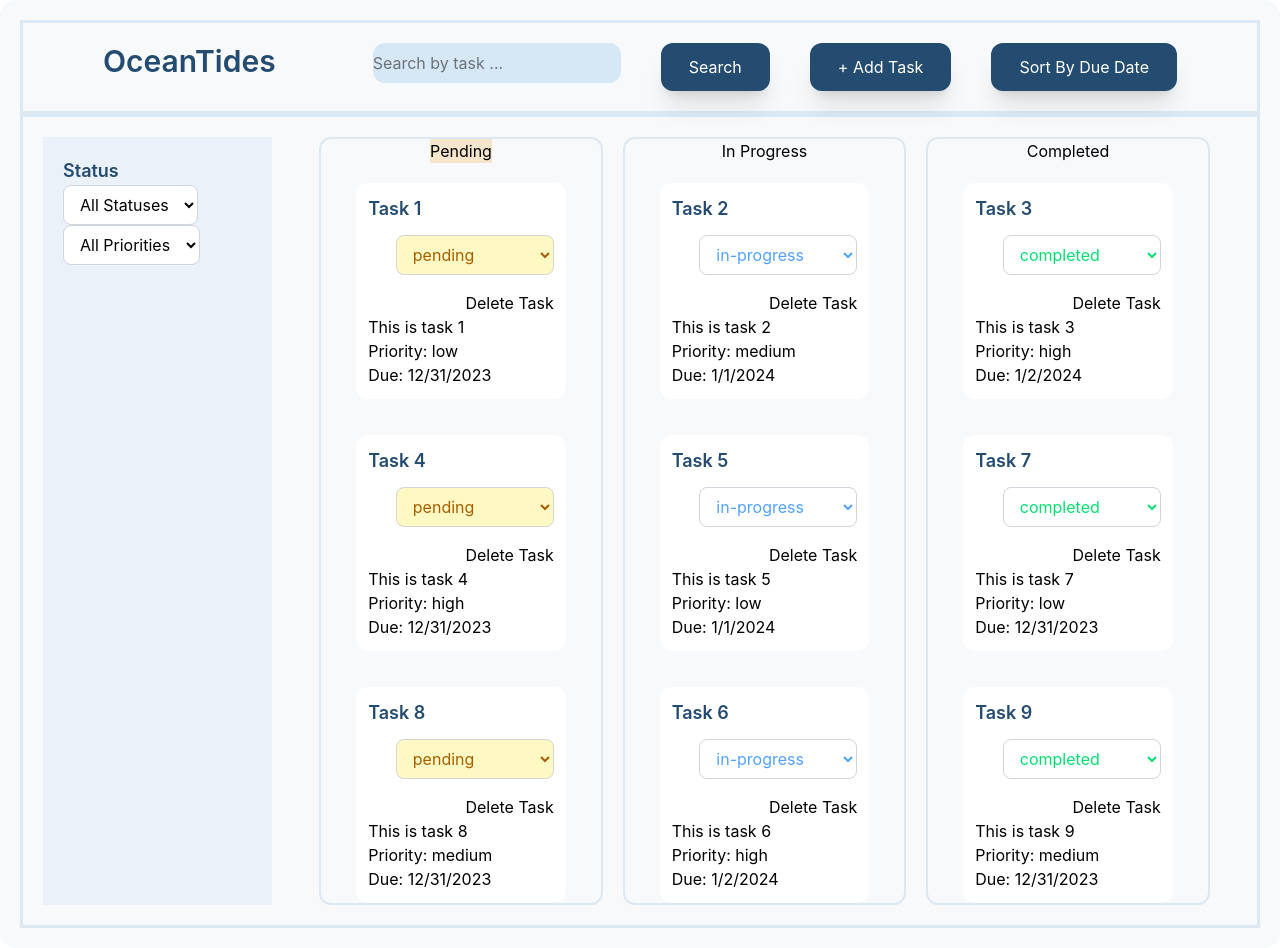
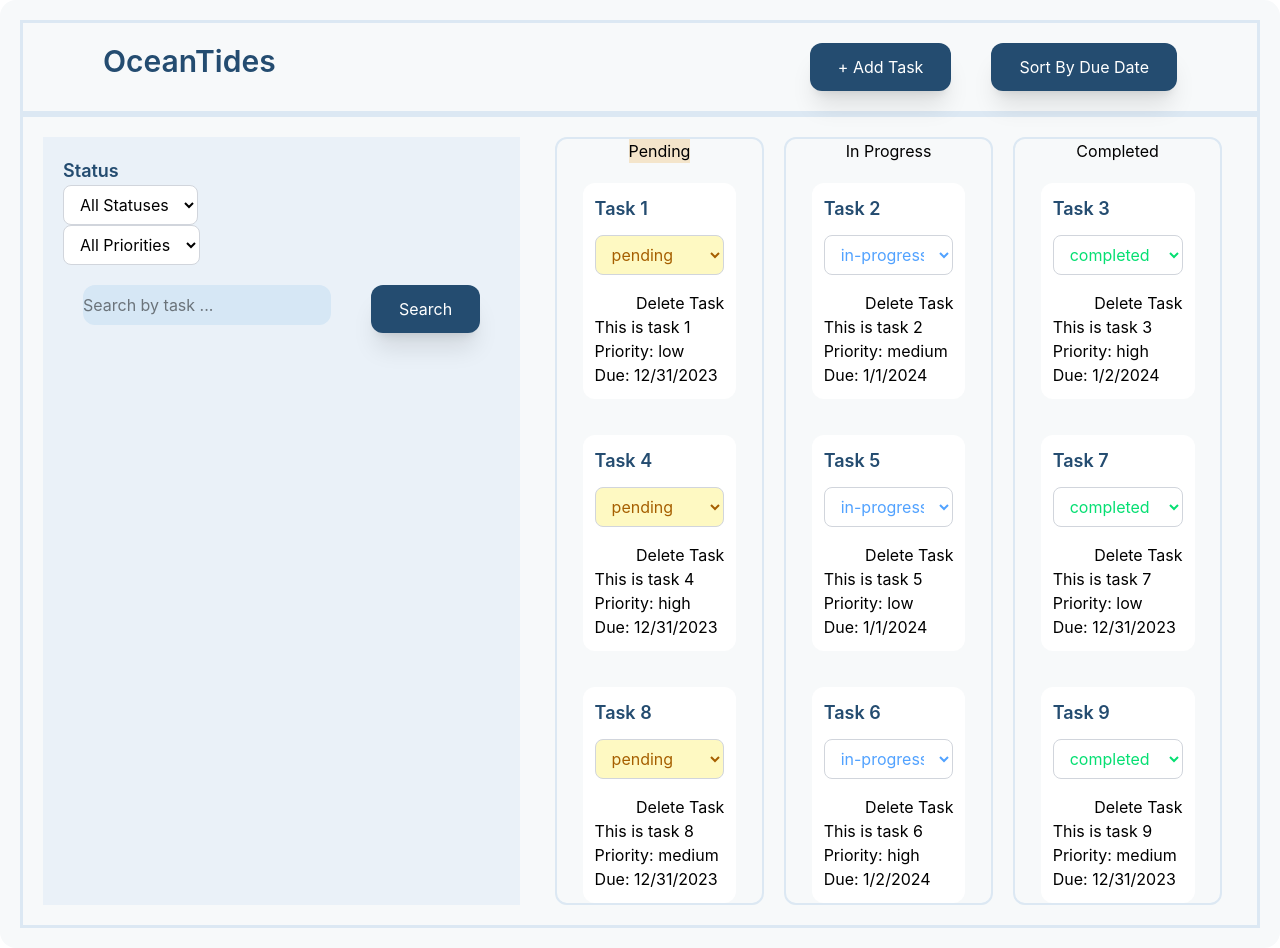
Before and after one commit to rhundal/task-management-dashboard, a React (Vite) app in the folder task-management-dashboard/: page / in a window 1280 px wide. Built offline with nearby package versions, Linux system fonts and the light colour scheme.

Commit message:
added search by title and description functionality for task search

```diff
--- a/task-management-dashboard/src/components/Dashboard/Dashboard.tsx
+++ b/task-management-dashboard/src/components/Dashboard/Dashboard.tsx
@@ -10,6 +10,7 @@ export default function Dashboard() {
   const [currentFilters, setCurrentFilters] = useState({
     status: "",
     priority: "",
+    searchString: "",
   });
 
   let tasksArray: Task[] = [
@@ -112,34 +113,51 @@ export default function Dashboard() {
     // unpack currentFilters
     // update tasks with it
 
-    const { status: selectedStatus, priority: selectedPriotiy } =
-      incomingFilters;
+    const {
+      status: selectedStatus,
+      priority: selectedPriotiy,
+      searchString: userInput,
+    } = incomingFilters;
 
-    let selectedTasks: Task[] = [];
-    selectedTasks = tasks;
+    let selectedTasks: Task[] = tasksArray;
 
-    if (selectedStatus && selectedPriotiy) {
+    if (selectedStatus && selectedPriotiy && userInput) {
       selectedTasks = tasksArray.filter(
         (task) =>
-          task.status === selectedStatus && task.priority === selectedPriotiy,
+          (task.status === selectedStatus &&
+            task.priority === selectedPriotiy &&
+            task.description.toLowerCase().includes(userInput)) ||
+          task.title.toLowerCase().includes(userInput),
       );
-    } else if (selectedPriotiy) {
+    } else if (selectedPriotiy && userInput) {
       selectedTasks = tasksArray.filter(
-        (task) => task.priority === selectedPriotiy,
+        (task) =>
+          (task.priority === selectedPriotiy &&
+            task.description.toLowerCase().includes(userInput)) ||
+          task.title.toLowerCase().includes(userInput),
       );
     } else if (selectedStatus) {
       selectedTasks = tasksArray.filter(
-        (task) => task.status === selectedStatus,
+        (task) =>
+          (task.status === selectedStatus &&
+            task.description.toLowerCase().includes(userInput)) ||
+          task.title.toLowerCase().includes(userInput),
+      );
+    } else if (userInput) {
+      selectedTasks = selectedTasks.filter(
+        (task) =>
+          task.description.toLowerCase().includes(userInput) ||
+          task.title.toLowerCase().includes(userInput),
       );
     } else {
       selectedTasks = tasksArray;
     }
 
+    setTasks(selectedTasks);
+
     if (!selectedTasks) return;
     setTasks(selectedTasks);
   }
-
-  //   let tasksArrayReceived = tasksArray;
 
   return (
     <div className="bg-dashboard-bg w-full p-5 rounded-2xl">
@@ -152,20 +170,6 @@ export default function Dashboard() {
           </h1>
         </div>
         <div className="flex justify-end">
-          <div className="flex flex-row">
-            <div className="p-5">
-              <input
-                type="text"
-                placeholder="Search by task ..."
-                className="bg-sidebar-active h-10 rounded-xl shadown-xl"
-              />
-            </div>
-            <div className="p-5">
-              <button className="text-surface-card bg-txt-primary py-3 px-7 rounded-xl shadow-xl">
-                Search
-              </button>
-            </div>
-          </div>
           <div className="p-5">
             {" "}
             <button className="text-surface-card bg-txt-primary py-3 px-7 rounded-xl shadow-xl">
--- a/task-management-dashboard/src/components/TaskFilter/TaskFilter.tsx
+++ b/task-management-dashboard/src/components/TaskFilter/TaskFilter.tsx
@@ -26,6 +26,19 @@ export default function TaskFilter(props: TaskFilterProps) {
 
   const [currentStatus, setCurrentStatus] = useState<TaskStatus>("pending");
   const [currentPriority, setCurrentPriority] = useState<string>("");
+  const [currentSearchString, setCurrentSearchString] = useState<String>("");
+
+  function handleSearchInput(e: React.ChangeEvent<HTMLInputElement>) {
+    const userInput = e.target.value;
+    setCurrentSearchString(userInput);
+
+    props.onFilterChange({
+      status: currentStatus,
+      priority: currentPriority as any,
+      searchString: userInput || "", // Convert empty string ("All Statuses") to undefined
+    });
+  }
+  function submitSearch(e: React.MouseEvent<HTMLButtonElement>) {}
 
   function handleStatusChange(e: React.ChangeEvent<HTMLSelectElement>) {
     const newStatus = e.target.value as TaskStatus;
@@ -81,6 +94,24 @@ export default function TaskFilter(props: TaskFilterProps) {
           ))}
         </select>
       </div>
+      <div className="flex flex-row">
+        <div className="p-5">
+          <input
+            type="text"
+            onChange={handleSearchInput}
+            placeholder="Search by task ..."
+            className="bg-sidebar-active h-10 rounded-xl shadown-xl"
+          />
+        </div>
+        <div className="p-5">
+          <button
+            onClick={submitSearch}
+            className="text-surface-card bg-txt-primary py-3 px-7 rounded-xl shadow-xl"
+          >
+            Search
+          </button>
+        </div>
+      </div>
     </>
   );
 }
```
Also changed, not shown: task-management-dashboard/src/types/index.tsx (+1 -6 lines).
